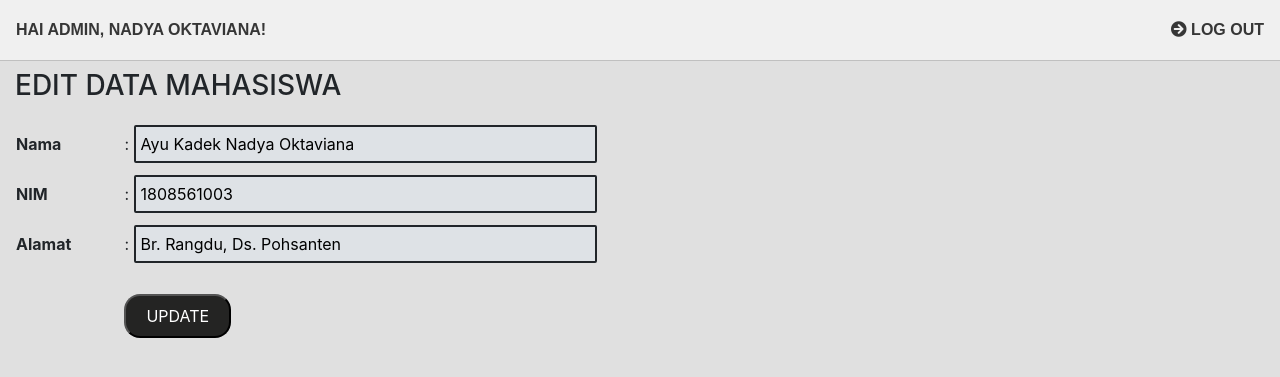
After one commit to nadyaoktvna/PraktikumWeb2020-A, a PHP site: page /admin/edit_data.php?id=1 in a window 1280 px wide. The commit adds this page. Shown: the top 377 px of the page. Run offline with PHP 8.4, Linux system fonts and the light colour scheme; a user stored in the database is signed in; data comes from the database, SQL or seed files in the repository; some libraries are stand-ins or nearby versions.

Commit message:
Pertemuan 12

```diff
--- a/PBW2020-Pertemuan12-A/admin/admin.php
+++ b/PBW2020-Pertemuan12-A/admin/admin.php
@@ -70,7 +70,7 @@
                                 <td>".$data['nim']."</td>
                                 <td>".$data['alamat']."</td>
                                 <td class='text-center'>
-                                    <a class='btn btn-success' href='edit_user.php?id=".$data['id']."'>
+                                    <a class='btn btn-success' href='edit_data.php?id=".$data['id']."'>
                                         <i class='fa fa-pencil' aria-hidden='true'></i>
                                     </a>
                                     <a class='btn btn-danger' href='delete.php?id_mhs=".$data['id']."'>
@@ -83,7 +83,7 @@
                         ?>
                     </tbody>
                 </table>
-                    <a href="tambah_user.php" class="btn btn-primary">Tambah User</a>
+                    <a href="tambah_data.php" class="btn btn-primary">Tambah Data</a>
             </div>
         </div>
     </div>
--- /dev/null
+++ b/PBW2020-Pertemuan12-A/admin/edit_data.php
@@ -0,0 +1,90 @@
+<?php
+    include '../koneksi.php';
+    session_start();
+    $nama = $_SESSION["nama"];
+    $id = $_GET['id'];
+    $query = mysqli_query($kon, "SELECT * FROM mahasiswa WHERE id=$id");
+    $data = mysqli_fetch_assoc($query);
+?>
+
+<!DOCTYPE html>
+<html>
+<head>
+<meta charset="utf-8">
+    <meta name="viewport" content="width=device-width, initial-scale=1">
+    <link rel="stylesheet" href="https://maxcdn.bootstrapcdn.com/bootstrap/4.0.0/css/bootstrap.min.css" integrity="sha384-Gn5384xqQ1aoWXA+058RXPxPg6fy4IWvTNh0E263XmFcJlSAwiGgFAW/dAiS6JXm" crossorigin="anonymous">
+    <link rel="preconnect" href="https://fonts.gstatic.com">
+    <link href="https://fonts.googleapis.com/css2?family=Roboto&display=swap" rel="stylesheet">
+    <link rel="stylesheet" href="../css/style.css">
+    <link rel="stylesheet" href="https://pro.fontawesome.com/releases/v5.10.0/css/all.css" integrity="sha384-AYmEC3Yw5cVb3ZcuHtOA93w35dYTsvhLPVnYs9eStHfGJvOvKxVfELGroGkvsg+p" crossorigin="anonymous"/>
+    <title>Tambah Data</title>
+</head>
+<body>
+    <div class="main">
+        <div class="navbar" style="">
+            <a href="admin.php">
+                Hai admin, <?php echo $nama; ?>!
+            </a>
+            <a href="../logout.php">
+                <i aria-hidden="true" class="fa fa-arrow-circle-right"></i>
+                Log Out
+            </a>
+        </div>
+        <div class="content">
+            <div class="container-fluid mt-2">
+                <label>
+                    <h3>EDIT DATA MAHASISWA</h3>
+                </label>
+                <form method="POST" action="">
+                    <table class="tabel" style="width:50%">
+                        <tr>
+                            <th>Nama</th>
+                            <td>:
+                                <input type="text" name="nama" value="<?php echo $data['nama']; ?>"
+                                style='width:90%; padding: 5px 5px; margin: 5px 0;background-color: #dee2e6; border: 2px solid #212529; border-radius: 2px;' />
+                            </td>
+                        </tr>
+                        <tr>
+                            <th>NIM</th>
+                            <td>:
+                                <input type="number" name="nim" value="<?php echo $data['nim']; ?>"
+                                style='width:90%; padding: 5px 5px; margin: 5px 0;background-color: #dee2e6; border: 2px solid #212529; border-radius: 2px;' />
+                            </td>
+                        </tr>
+                        <tr>
+                            <th>Alamat</th>
+                            <td>:
+                                <input type="text" name="alamat" value="<?php echo $data['alamat']; ?>"
+                                style='width:90%; padding: 5px 5px; margin: 5px 0;background-color: #dee2e6; border: 2px solid #212529; border-radius: 2px;' />
+                            </td>
+                        </tr>
+                        <tr>
+                        <td><input type="hidden" name="id" value=<?php echo $_GET['id'];?>></td>
+                            <td><br><input type="submit" name="update" value="UPDATE"  style='background-color: #242423; border-radius: 1rem; cursor: pointer; color: white; padding: 8px 20px;'></td>
+                        </tr>
+                    </table>
+                </form>
+
+            <?php
+                if($_POST){
+                    $id = $_POST['id'];
+                    $nama = $_POST['nama'];
+                    $nim = $_POST['nim'];
+                    $alamat = $_POST['alamat'];
+
+                    $update = mysqli_query($kon, "UPDATE mahasiswa SET nama='$nama', nim='$nim', alamat='$alamat' WHERE id='$id'");
+
+                    if($update){
+                        header('location:admin.php');
+                    }else{
+                        echo 'EROR' .mysqli_error();
+                    }
+                }
+
+            ?>
+
+            </div>
+        </div>
+    </div>
+</body>
+</html>
```
Also changed, not shown: PBW2020-Pertemuan12-A/index.php (+3 -11 lines), PBW2020-Pertemuan12-A/pegawai/edit_data.php (renamed from PBW2020-Pertemuan12-A/admin/edit_user.php, +2 -13 lines), PBW2020-Pertemuan12-A/pegawai/pegawai.php (+4 -4 lines), PBW2020-Pertemuan12-A/pegawai/tambah_data.php (renamed from PBW2020-Pertemuan12-A/pegawai/edit_user.php, +10 -21 lines), PBW2020-Pertemuan12-A/pegawai/tambah_user.php (deleted, +0 -77 lines), PBW2020-Pertemuan12-A/admin/tambah_data.php (renamed from PBW2020-Pertemuan12-A/admin/tambah_user.php).
